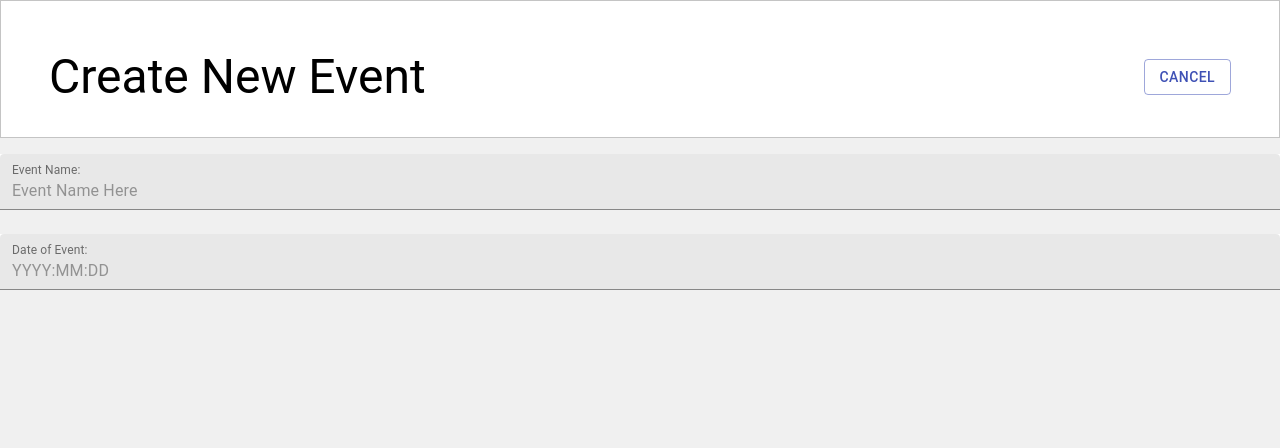
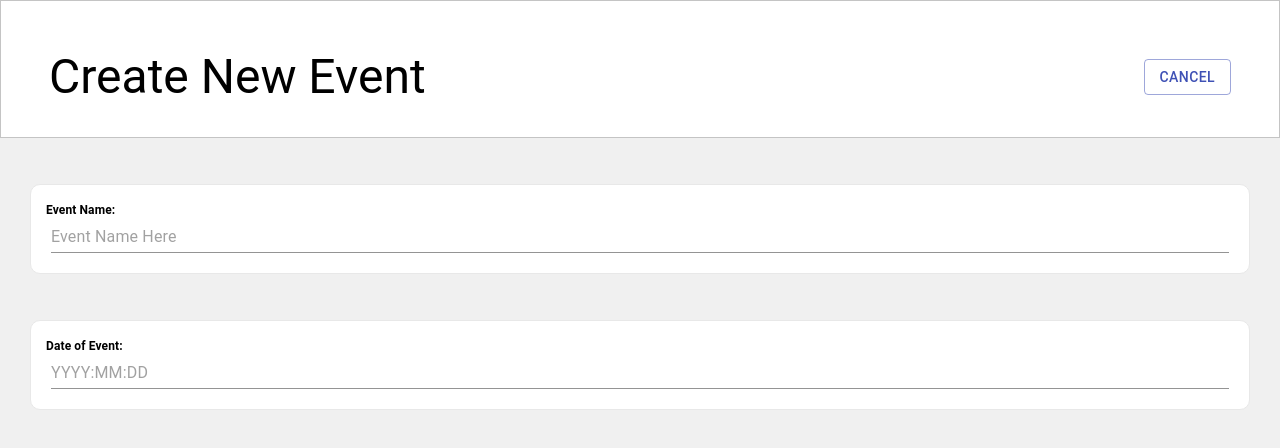
Before and after one commit to uwblueprint/paramedics-react, a React (Create React App) app: page /events/new in a window 1280 px wide. Shown: the top 448 px of the page. Built offline with nearby package versions, Linux system fonts and the light colour scheme.

Commit message:
add text field styling

```diff
--- a/src/containers/EventCreationPage.tsx
+++ b/src/containers/EventCreationPage.tsx
@@ -14,6 +14,27 @@ const EventCreationPage = () => {
   const handleOpen = () => setOpen(true);
   const handleClose = () => setOpen(false);
 
+
+  const useTextFieldStyles = makeStyles({
+    root: {
+      border: "1px solid #E8E8E8",
+      boxSizing: "border-box",
+      borderRadius: "10px",
+      backgroundColor: "#FFFFFF",
+      padding: "20px",
+      marginBottom: "30px",
+      width: "100%",
+    },
+    label: {
+      color: "black",
+      margin: "20px",
+      fontWeight: "bold",
+    },
+    eventForm: {
+      padding: "30px"
+    }
+  });
+
   const classes = useTextFieldStyles();
 
   return (
@@ -29,11 +50,13 @@ const EventCreationPage = () => {
         </div>
       </div>
       <CancelModal open={open} handleClose={handleClose} />
-      <div className="event-form">
+      <div className={classes.eventForm}>
         <form>
           <TextField
             id="event-name"
-            label="Event Name:"
+            label={<Typography className={classes.label}>
+              Event Name:
+          </Typography>}
             placeholder="Event Name Here"
             InputLabelProps={{
               shrink: true,
@@ -41,21 +64,19 @@ const EventCreationPage = () => {
             className={classes.root}
             // value={values.name}
             // onChange={handleChange("name")}
-            fullWidth
             margin="normal"
-            variant="filled"
           />
           <TextField
             id="event-date"
-            label="Date of Event:"
+            label={<Typography className={classes.label}>
+              Date of Event:
+            </Typography>}
             placeholder="YYYY:MM:DD"
             InputLabelProps={{
               shrink: true,
             }}
             className={classes.root}
-            fullWidth
             margin="normal"
-            variant="filled"
           />
         </form>
       </div>
@@ -63,10 +84,6 @@ const EventCreationPage = () => {
   );
 };
 
-const useTextFieldStyles = makeStyles({
-  root: {
-    background: "#FFFFFF",
-  },
-});
+
 
 export default EventCreationPage;
```
